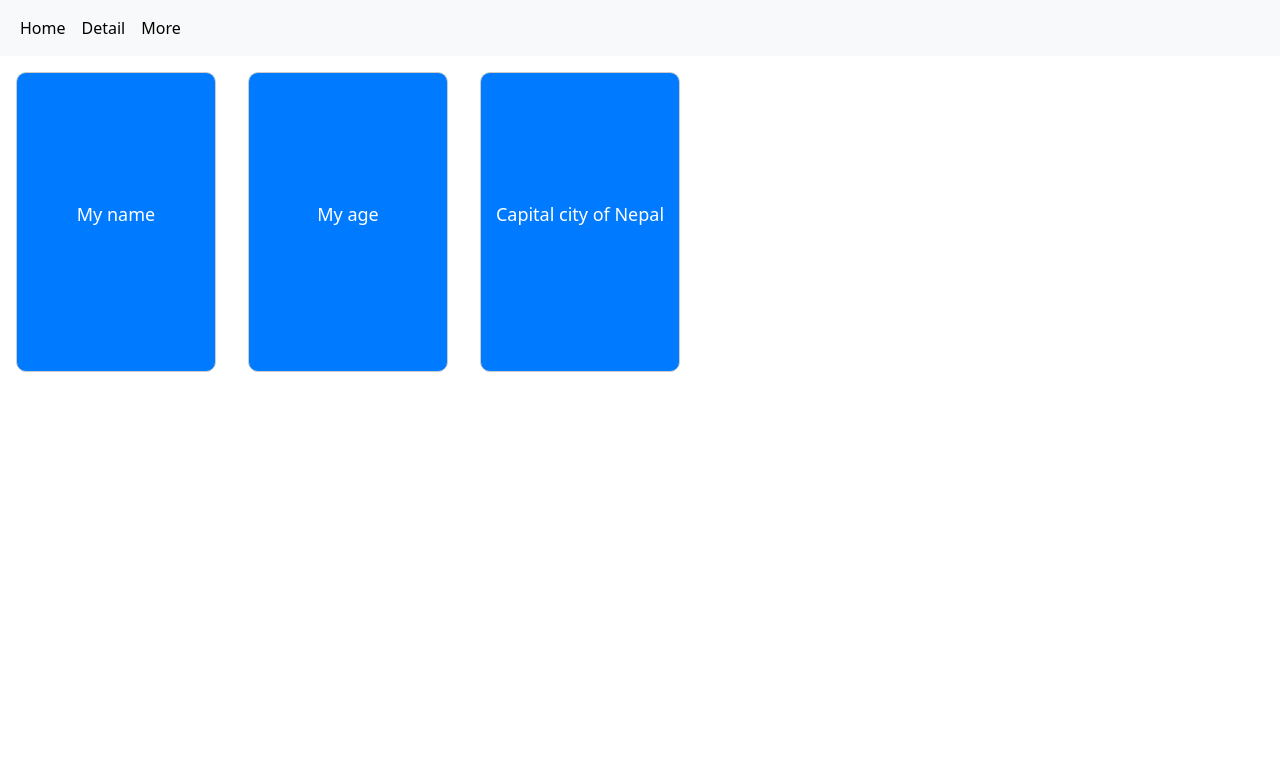
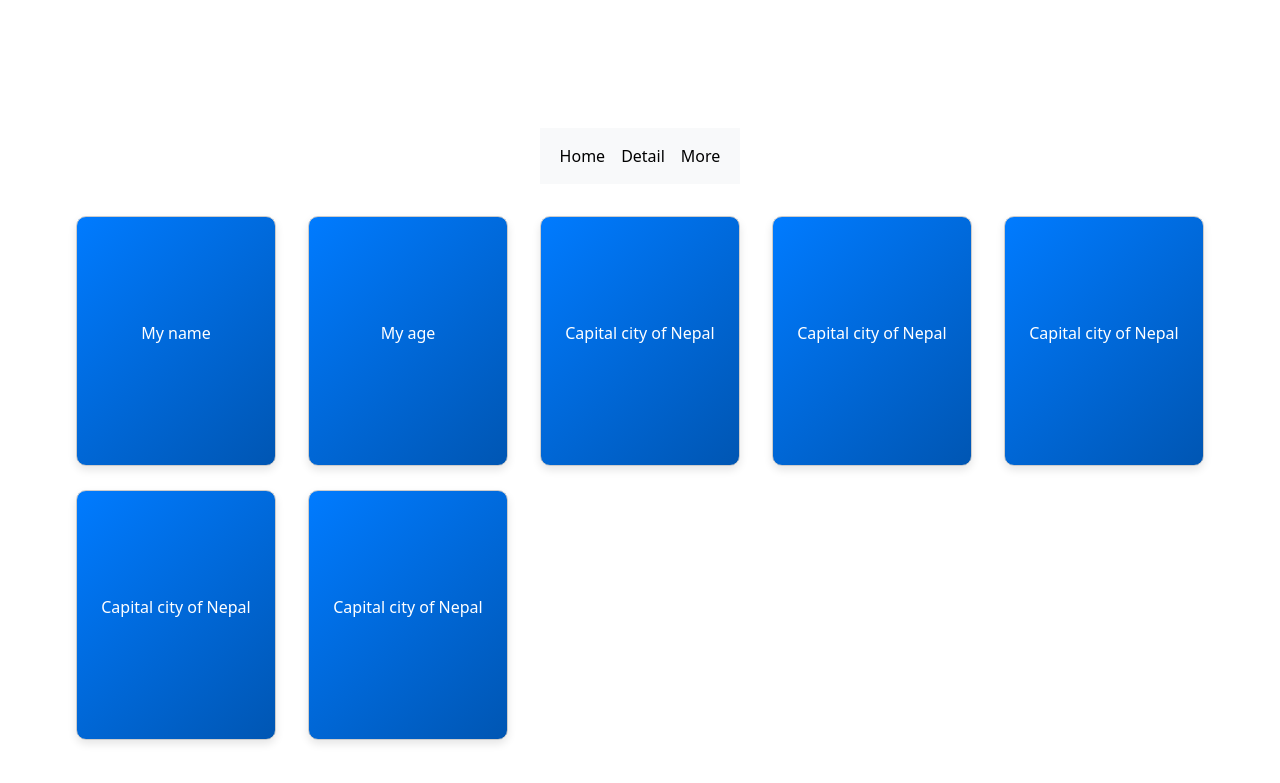
Before and after one commit to DikuCoding/Jekyll-flashcard, a Jekyll site: the page built from index.markdown, in a window 1280 px wide. Shown: the top 783 px of the page. Built offline with Jekyll 4.4.1, drawn with Linux system fonts in a browser that asks for light colours.

Commit message:
change style

```diff
--- a/_data/flashcards.yml
+++ b/_data/flashcards.yml
@@ -17,3 +17,15 @@ flashcards:
 
   - front: "Capital city of Nepal"
     back: "Kathmandu"
+
+  - front: "Capital city of Nepal"
+    back: "Kathmandu"
+
+  - front: "Capital city of Nepal"
+    back: "Kathmandu"
+
+  - front: "Capital city of Nepal"
+    back: "Kathmandu"
+
+  - front: "Capital city of Nepal"
+    back: "Kathmandu"
--- a/_scripts/add_data.rb
+++ b/_scripts/add_data.rb
@@ -1 +1,2 @@
 #logic here
+#main logic here
--- a/assets/style.css
+++ b/assets/style.css
@@ -1,25 +1,42 @@
-*{
-
+/* Global styling */
+body {
+  font-family: 'Arial', sans-serif;
+  margin: 0;
+  padding: 0;
+  background-color: #f8f9fa;
+  display: flex;
+  justify-content: center;
+  align-items: center;
+  min-height: 100vh;
+  flex-direction: column;
 }
 
-.flashcards{
-    display: flex;
+/* Flashcards container */
+.flashcards {
+  display: grid;
+  grid-template-columns: repeat(auto-fit, minmax(200px, 1fr));
+  gap: 1.5rem;
+  padding: 2rem;
+  width: 100%;
+  max-width: 1200px;
+  margin: 0 auto;
 }
 
+/* Flashcard styling */
 .flashcard {
-    width: 200px;
-    height: 300px;
-    /* perspective: 1000px; */
-    margin: 1rem;
+  perspective: 1000px;
+  display: flex;
+  justify-content: center;
+  align-items: center;
 }
 
 .flashcard-inner {
-    width: 100%;
-    height: 100%;
+  width: 200px;
+  height: 250px;
   position: relative;
   transform-style: preserve-3d;
-    transform: rotateY(0);
   transition: transform 0.6s;
+  cursor: pointer;
 }
 
 .flashcard:hover .flashcard-inner {
@@ -35,17 +52,52 @@
   display: flex;
   justify-content: center;
   align-items: center;
-    font-size: 18px;
+  font-size: 1rem;
   color: white;
   border: 1px solid #ccc;
   border-radius: 10px;
+  box-shadow: 0px 4px 8px rgba(0, 0, 0, 0.1);
+  padding: 1rem;
+  text-align: center;
 }
 
+/* Front and back card styles */
 .flashcard-front {
-    background-color: #007bff;
+  background: linear-gradient(135deg, #007bff, #0056b3);
 }
 
 .flashcard-back {
-    background-color: #28a745;
+  background: linear-gradient(135deg, #28a745, #1e7e34);
   transform: rotateY(180deg);
 }
+
+/* Responsive Design */
+@media (max-width: 768px) {
+  .flashcard-inner {
+      width: 150px;
+      height: 200px;
+  }
+
+  .flashcard-front,
+  .flashcard-back {
+      font-size: 0.9rem;
+      padding: 0.5rem;
+  }
+}
+
+@media (max-width: 480px) {
+  .flashcards {
+      grid-template-columns: repeat(2, 1fr);
+      gap: 1rem;
+  }
+
+  .flashcard-inner {
+      width: 100%;
+      height: auto;
+      aspect-ratio: 3 / 4;
+  }
+  .flashcard-front, .flashcard-back{
+    font-size: 0.9rem;
+    padding: 0.5rem;
+  }
+}
```
Lines whose indentation alone changed are shown as unchanged.
